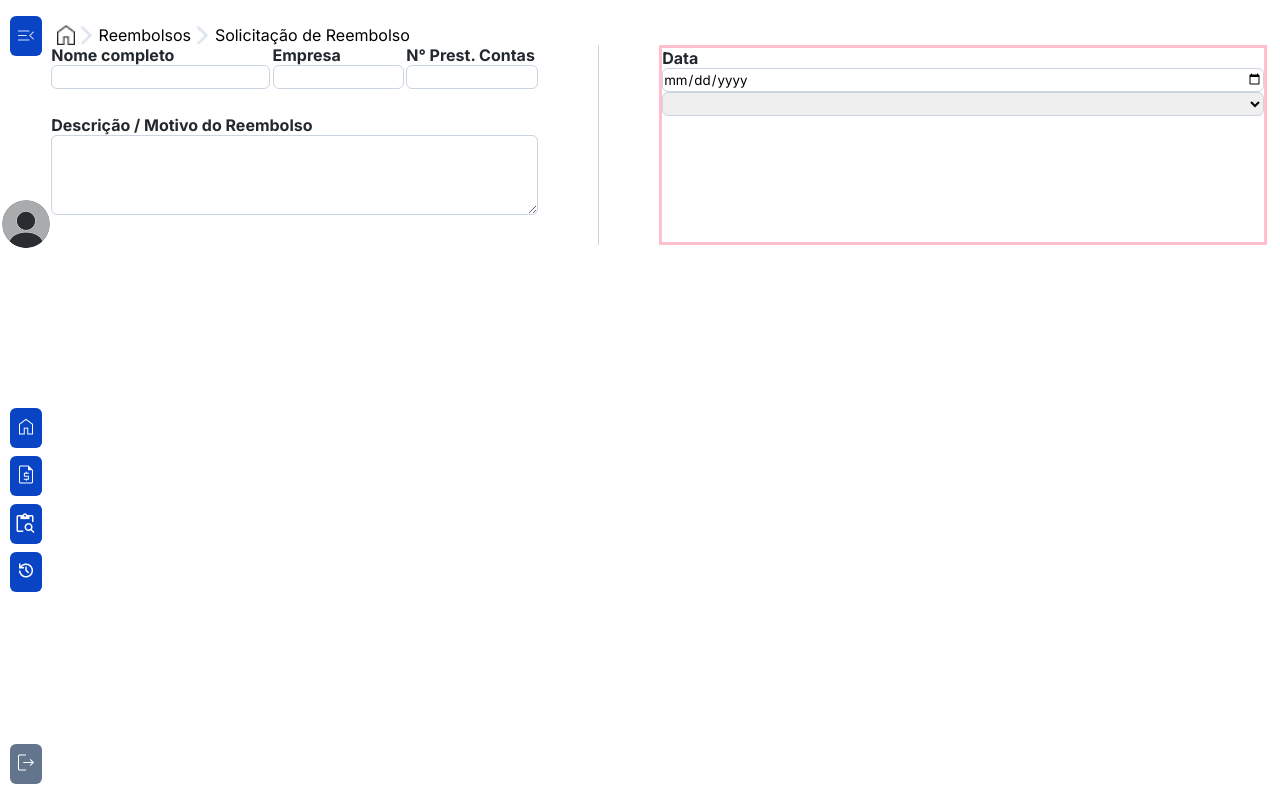
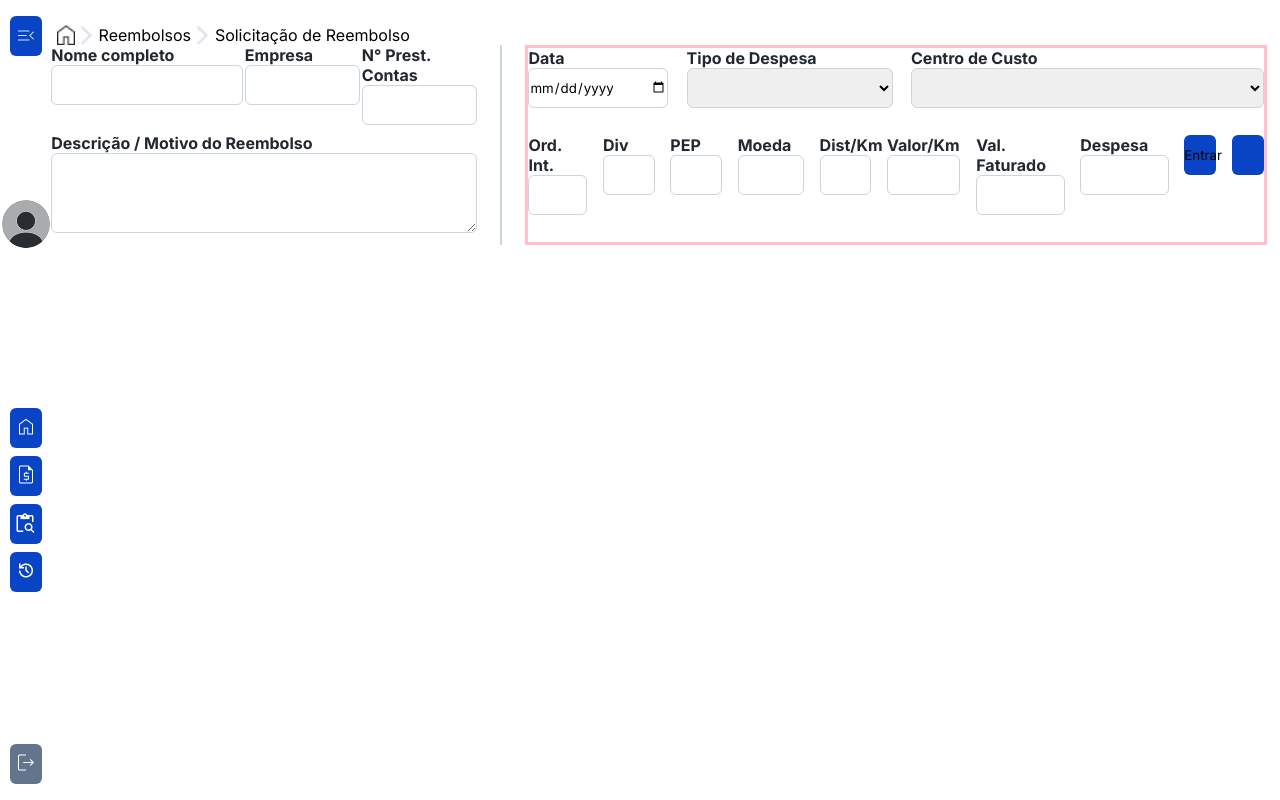
Before and after one commit to vjuniosilva/Sispar, a React (Vite) app: page /solicitacao in a window 1280 px wide. Built offline with nearby package versions, Linux system fonts and the light colour scheme.

Commit message:
Estilização do grupo 2 da Solicitação

```diff
--- a/src/components/solicitação/Solicitacao.jsx
+++ b/src/components/solicitação/Solicitacao.jsx
@@ -7,14 +7,14 @@ import Delete from "../../assets/Solicitacao/deletar.png"
 import styles from "./Solicitacao.module.scss"
 import NavBar from "../navBar/NavBar.jsx"
 
-function Solicitacao(){
+function Solicitacao() {
 
     //const navigate = useNavigate()
 
 
-    return(
+    return (
         <div className={styles.bodySolicitacao}>
-        <NavBar/>
+            <NavBar />
 
             <div className={styles.principalSolicitacao}>
                 <header className={styles.headerSolicitacao}>
@@ -40,7 +40,7 @@ function Solicitacao(){
 
                             <div className={styles.inputPrestacao}>
                                 <label htmlFor="">N° Prest. Contas</label>
-                        <input type="text" />
+                                <input type="number" />
                             </div>
 
                             <div className={styles.inputMotivo}>
@@ -60,17 +60,76 @@ function Solicitacao(){
                                 <input type="date" />
                             </div>
 
-                <div className={styles.inputDespesas}>
-                    <select name="" id=""></select>
+                            <div className={styles.inputTiposDespesas}>
+                                <label htmlFor="">Tipo de Despesa</label>
+                                <select id="">
                                     <option value=""></option>
-                    <option value=""></option>
-                    <option value=""></option>
-                    <option value=""></option>
-                    <option value=""></option>
-                    <option value=""></option>
+                                    <option value="alimentacao">Alimentação</option>
+                                    <option value="combustivel">Combustível</option>
+                                    <option value="conducao">Condução</option>
+                                    <option value="estacionamento">Estacionamento</option>
+                                    <option value="viagem_admin">Viagem admin.</option>
+                                    <option value="viagem_operacional">Viagem operacional</option>
+                                    <option value="eventos">Eventos de representação</option>
+                                </select>
                             </div>
 
+                            <div className={styles.inputCusto}>
+                                <label htmlFor="">Centro de Custo</label>
+                                <select id="">
+                                    <option value=""></option>
+                                    <option value="">1100109002 - FIN CONTROLES INTERNOS MTZ</option>
+                                    <option value="">1100110002 - FIN VICE-PRESIDENCIA FINANCAS MTZ</option>
+                                    <option value="">1100110102 - FIN CONTABILIDADE MTZ</option>
+
+                                </select>
                             </div>
+
+                            <div className={styles.inputOrdem}>
+                                <label htmlFor="">Ord. Int.</label>
+                                <input type="number" />
+                            </div>
+
+                            <div className={styles.inputDiv}>
+                                <label htmlFor="">Div</label>
+                                <input type="number" />
+                            </div>
+
+                            <div className={styles.inputPep}>
+                                <label htmlFor="">PEP</label>
+                                <input type="number" />
+                            </div>
+
+                            <div className={styles.inputMoeda}>
+                                <label htmlFor="">Moeda</label>
+                                <input type="number" />
+                            </div>
+
+                            <div className={styles.inputDistKm}>
+                                <label htmlFor="">Dist/Km</label>
+                                <input type="number" />
+                            </div>
+
+                            <div className={styles.inputValorKm}>
+                                <label htmlFor="">Valor/Km</label>
+                                <input type="number" />
+                            </div>
+
+                            <div className={styles.inputValorFaturado}>
+                                <label htmlFor="">Val. Faturado</label>
+                                <input type="number" />
+                            </div>
+
+                            <div className={styles.inputDespesa}>
+                                <label htmlFor="">Despesa</label>
+                                <input type="number" />
+                            </div>
+
+                            <button className={styles.salvar}>Entrar</button>
+                            <button className={styles.apagar}></button>
+
+                        </div>
+
                     </form>
 
                 </main>
--- a/src/components/solicitação/Solicitacao.module.scss
+++ b/src/components/solicitação/Solicitacao.module.scss
@@ -31,13 +31,13 @@ label{
 input, select, textarea{
     border-radius: 6px;
     border: solid #CBD4E1 0.8px;
-    height: 3vh;
+    height: 5vh;
     width: 100%;
 }
 
 .grupo1{
     //border: solid;
-    width: 40%;
+    width: 35%;
     height: 25vh;
     display: flex;
     justify-content: space-between;
@@ -80,5 +80,52 @@ input, select, textarea{
 
 .grupo2{
     border: solid pink;
-    width: 50%;
+    width: 61%;
+    display: flex;
+    justify-content: space-between;
+    flex-wrap: wrap;
 }
+
+.inputData{
+    width: 19%
+}
+
+.inputTiposDespesas{
+    width: 28%;
+}
+
+.inputCusto{
+    width: 48%;
+}
+
+.inputOrdem{
+    width: 8%;
+}
+
+.inputDiv{
+    width: 7%;
+}
+
+.inputPep{
+    width: 7%;
+}
+
+.inputMoeda{
+    width: 9%;
+}
+
+.inputDistKm{
+    width: 7%;
+}
+
+.inputValorKm{
+    width: 10%;
+}
+
+.inputValorFaturado{
+    width: 12%;
+}
+
+.inputDespesa{
+    width: 12%;
+}
```
Lines whose indentation alone changed are shown as unchanged.
